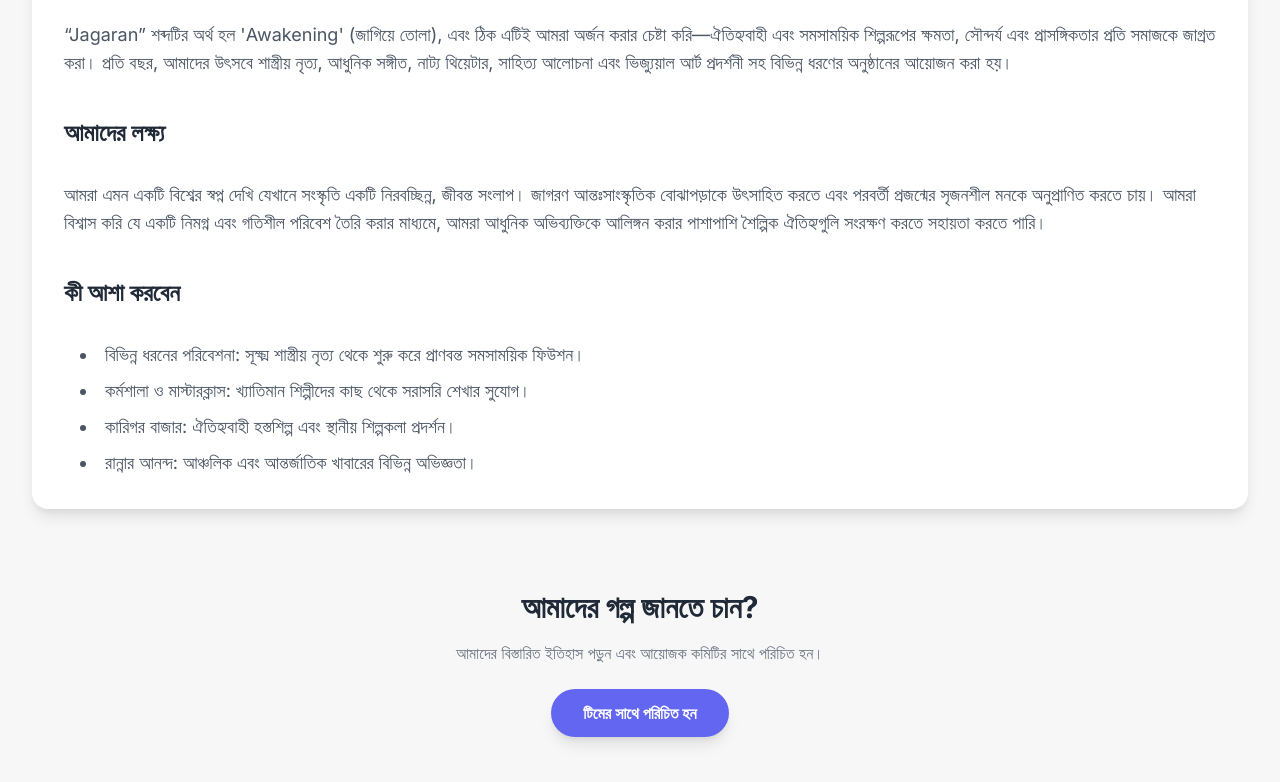
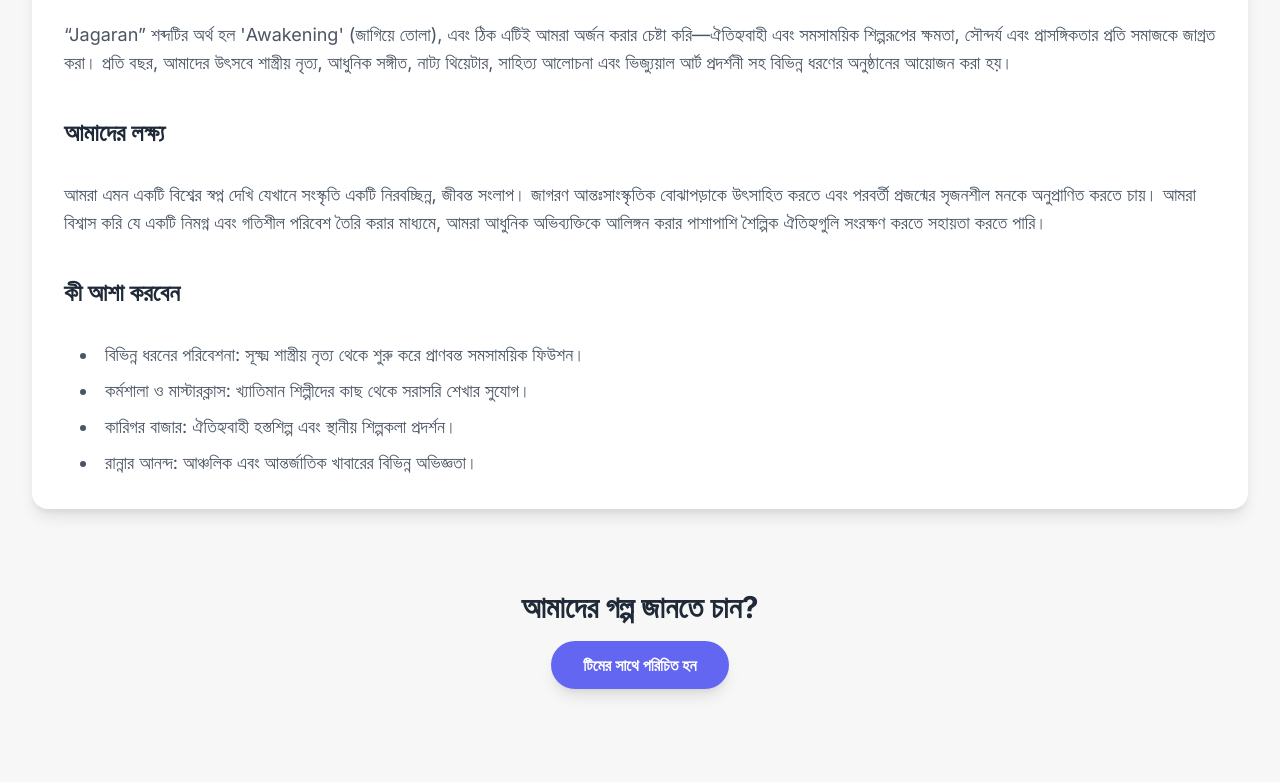
Before and after one commit to Jagoronculturalsio/aboutb, a plain HTML site: page index.html in a window 1280 px wide. Shown: the part 392-1174 px from the top of the page. After the commit the page ends 1145 px from the top, so only its background shows below. Drawn offline with nearby package versions, Linux system fonts and the light colour scheme.

Commit message:
Update index.html

```diff
--- a/index.html
+++ b/index.html
@@ -123,7 +123,7 @@
             <!-- সেকেন্ডারি সিটিএ (Call to Action) -->
             <section class="text-center py-8">
                 <h2 class="text-3xl font-bold text-gray-800 mb-4">আমাদের গল্প জানতে চান?</h2>
-                <p class="text-gray-500 mb-6">আমাদের বিস্তারিত ইতিহাস পড়ুন এবং আয়োজক কমিটির সাথে পরিচিত হন।</p>
+
                 <button
                     class="cta-button bg-indigo-500 text-white font-semibold px-8 py-3 rounded-full hover:bg-indigo-700 transition duration-300 shadow-lg"
                     onclick="showCustomAlert('এই বাটনটি বিস্তারিত ইতিহাস পেজে নিয়ে যাবে এবং টিমের সাথে পরিচয় করিয়ে দেবে।')">
```
